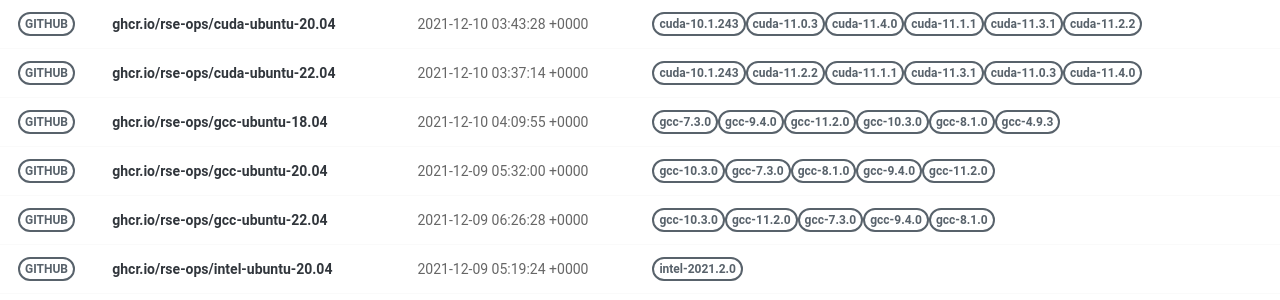
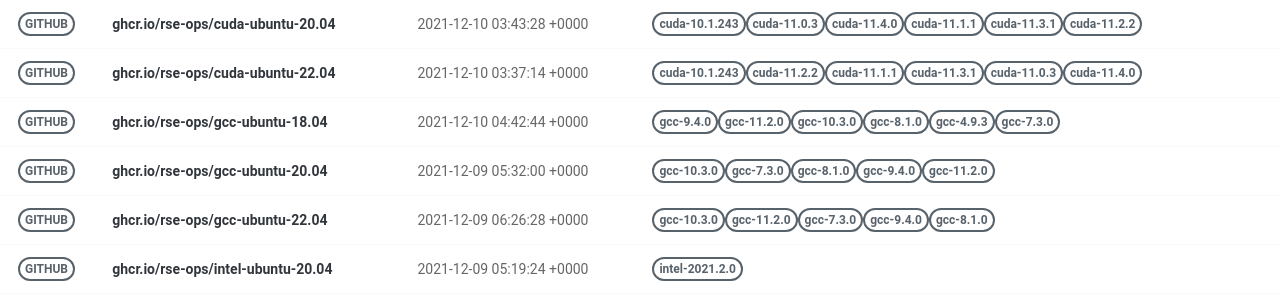
Before and after one commit to rse-ops/docker-images, a Jekyll site: the page built from pages/index.md, in a window 1280 px wide. Shown: the part 277-577 px from the top of the page. Built offline with Jekyll 4.4.1, drawn with Linux system fonts in a browser that asks for light colours; nearby versions of some CDN libraries.

Commit message:
Automated push to update library 2021-12-10

```diff
--- a/_library/ghcr.io-rse-ops-gcc-ubuntu-18.04.md
+++ b/_library/ghcr.io-rse-ops-gcc-ubuntu-18.04.md
@@ -1,14 +1,11 @@
 ---
 layout: container
 name: ghcr.io/rse-ops/gcc-ubuntu-18.04
-updated_at: 2021-12-10 04:09:55.863529
+updated_at: 2021-12-10 04:42:44.029962
 
 
 container_url: https://github.com/orgs/rse-ops/packages/container/package/gcc-ubuntu-18.04
 versions:
- - tag: gcc-7.3.0
-   dockerfile: https://github.com/rse-ops/docker-images/blob/main/ubuntu/gcc/Dockerfile
-   manifest: https://crane.ggcr.dev/manifest/ghcr.io/rse-ops/gcc-ubuntu-18.04:gcc-7.3.0
  - tag: gcc-9.4.0
    dockerfile: https://github.com/rse-ops/docker-images/blob/main/ubuntu/gcc/Dockerfile
    manifest: https://crane.ggcr.dev/manifest/ghcr.io/rse-ops/gcc-ubuntu-18.04:gcc-9.4.0
```
Also changed, not shown: other parts of _library/ghcr.io-rse-ops-gcc-ubuntu-18.04.md (+3 -0 lines).
